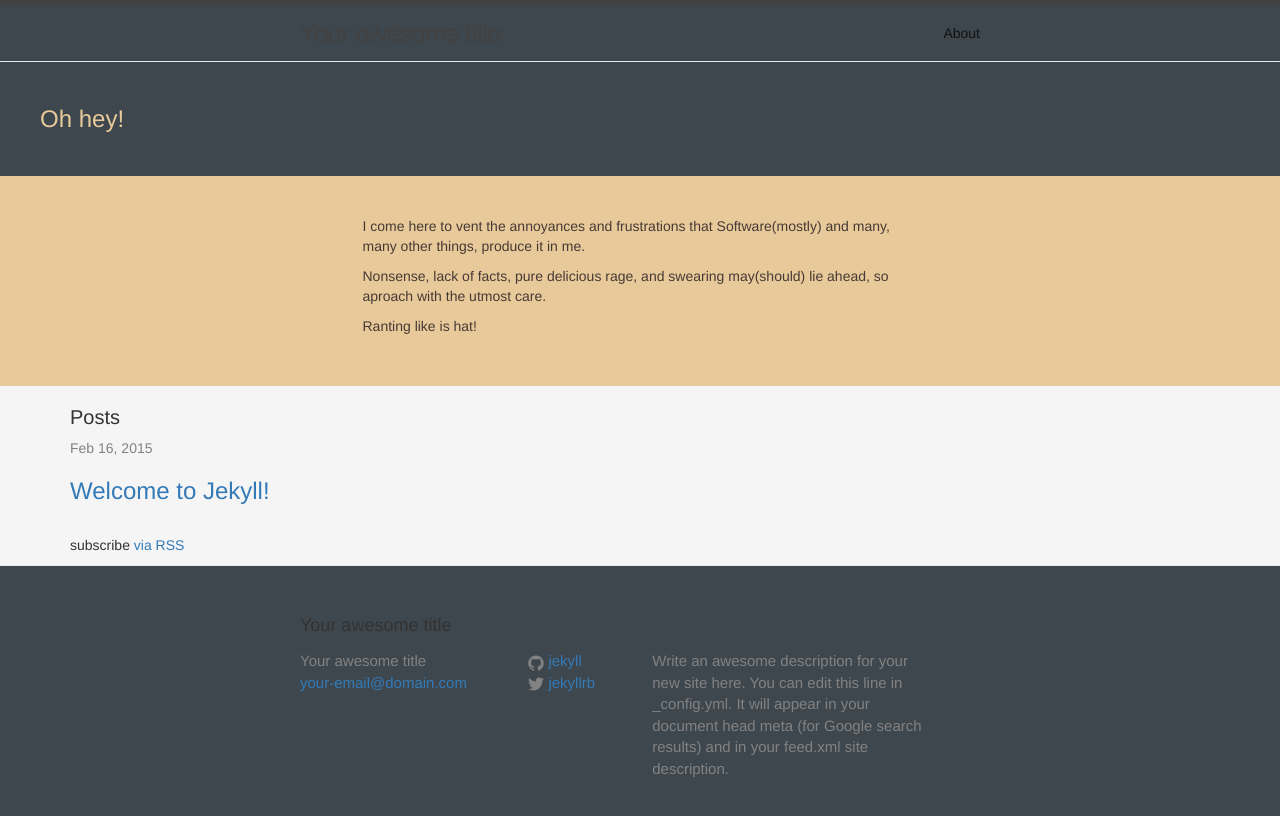
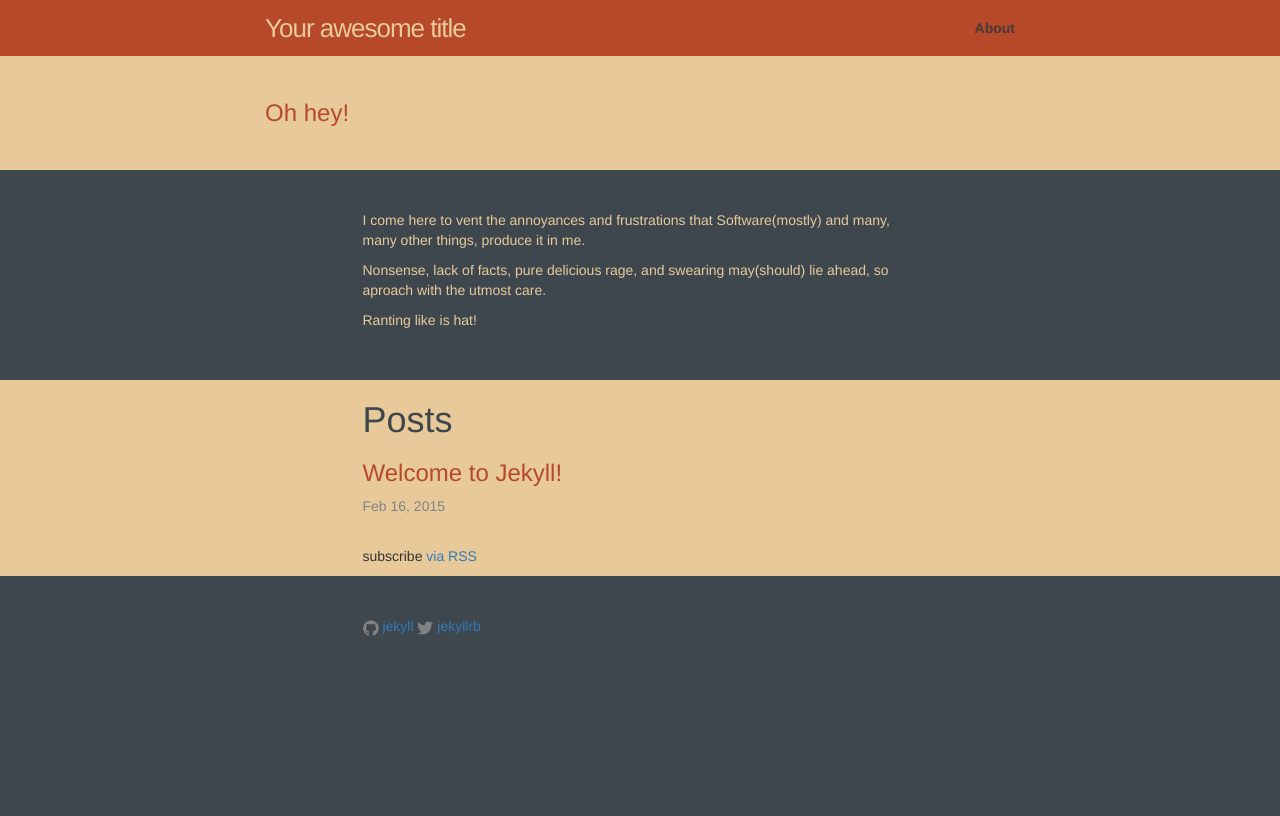
Before and after one commit to aldoutrera/aldoutrera.github.io, a Jekyll site: the page built from index.html, in a window 1280 px wide. Shown: the top 816 px of the page. Built offline with Jekyll 4.4.1, drawn with Linux system fonts in a browser that asks for light colours.

Commit message:
Actualizando markup y css

```diff
--- a/_includes/content.html
+++ b/_includes/content.html
@@ -1,8 +1,8 @@
 <div class = "content-container">
   <div class = "container">
-    <div class = "row">
-      <div class = "col-md-12">
-        <div class = "content">
+    <div class = "content">
+      <div class = "row">
+        <div class = "col-md-6 col-md-offset-3">
           {{ content }}
         </div>
       </div>
--- a/_includes/footer.html
+++ b/_includes/footer.html
@@ -1,21 +1,11 @@
-<footer class="site-footer">
+<div class = "footer-container">
+  <div class = "container">
 
-  <div class="wrapper">
+    <footer class="footer">
 
-    <h2 class="footer-heading">{{ site.title }}</h2>
-
-    <div class="footer-col-wrapper">
-      <div class="footer-col  footer-col-1">
-        <ul class="contact-list">
-          <li>{{ site.title }}</li>
-          <li><a href="mailto:{{ site.email }}">{{ site.email }}</a></li>
-        </ul>
-      </div>
-
-      <div class="footer-col  footer-col-2">
-        <ul class="social-media-list">
+      <div class="row">
+        <div class="col-md-6 col-md-offset-3">
           {% if site.github_username %}
-          <li>
             <a href="https://github.com/{{ site.github_username }}">
               <span class="icon  icon--github">
                 <svg viewBox="0 0 16 16">
@@ -25,11 +15,8 @@
 
               <span class="username">{{ site.github_username }}</span>
             </a>
-          </li>
           {% endif %}
-
           {% if site.twitter_username %}
-          <li>
             <a href="https://twitter.com/{{ site.twitter_username }}">
               <span class="icon  icon--twitter">
                 <svg viewBox="0 0 16 16">
@@ -40,16 +27,11 @@
 
               <span class="username">{{ site.twitter_username }}</span>
             </a>
-          </li>
           {% endif %}
-        </ul>
+
+        </div>
       </div>
 
-      <div class="footer-col  footer-col-3">
-        <p class="text">{{ site.description }}</p>
-      </div>
-    </div>
-
+    </footer>
   </div>
-
-</footer>
+</div>
--- a/_includes/menu.html
+++ b/_includes/menu.html
@@ -1,8 +1,10 @@
-<header class="site-header">
+<div class = "menu-container">
+  <div class = "container">
+    <div class = "row">
+      <div class = "col-md-8 col-md-offset-2">
+        <header class="menu">
 
-  <div class="wrapper">
-
-    <a class="site-title" href="{{ site.baseurl }}/">{{ site.title }}</a>
+          <a class="title" href="{{ site.baseurl }}/">{{ site.title }}</a>
 
           <nav class="site-nav">
             <a href="#" class="menu-icon">
@@ -16,12 +18,14 @@
             <div class="trigger">
               {% for page in site.pages %}
                 {% if page.title %}
-          <a class="page-link" href="{{ page.url | prepend: site.baseurl }}">{{ page.title }}</a>
+                  <a class="link" href="{{ page.url | prepend: site.baseurl }}">{{ page.title }}</a>
                 {% endif %}
               {% endfor %}
             </div>
           </nav>
 
+        </header>
       </div>
-
-</header>
+    </div>
+  </div>
+</div>
--- a/_includes/welcome_message.html
+++ b/_includes/welcome_message.html
@@ -1,13 +1,17 @@
+<div class = "welcome-message-container">
+  <div class = "container">
     <div class = "welcome-message">
       <div class = "row">
-    <div class = "col-md-8">
+        <div class = "col-md-5 col-md-offset-2">
           <div class = "text">
             Oh hey!
           </div>
         </div>
-    <div class = "col-md-4">
+        <div class = "col-md-3">
           <div class = "img">
           </div>
         </div>
       </div>
     </div>
+  </div>
+</div>
--- a/css/main.scss
+++ b/css/main.scss
@@ -61,18 +61,43 @@ body {
 }
 
 // Menu
+.menu-container {
+
+  background-color: $standout;
+  color: $highlight;
+
   .menu {
+
+    .title {
+      font-size: 26px;
+      line-height: 56px;
+      letter-spacing: -1px;
+      margin-bottom: 0;
+      float: left;
+      color: $highlight;
+    }
+
+    .link {
+      font-weight: bold;
+      color: $dark_shadow;
+    }
+
+  }
 
 }
 
 // Welcome Message
+.welcome-message-container {
+
+  background-color: $highlight;
+
   .welcome-message {
 
-  padding: 40px;
+    padding: 40px 0;
 
     .text {
       font-size: 24px;
-    color: $highlight;
+      color: $standout;
     }
 
     .img {
@@ -80,11 +105,13 @@ body {
 
   }
 
-// Section Heeeader
+}
+
+// Section Header
 .section-header-container {
 
-  background-color: $highlight;
-  color: $dark_shadow;
+  background-color: $background;
+  color: $highlight;
 
   .section-header {
     padding: 40px 0;
@@ -95,11 +122,33 @@ body {
 // Content
 .content-container {
 
-  background-color: $reading_background;
+  background-color: $highlight;
 
   .content: {
+    padding: 40px 0;
+    color: $dark_shadow;
+  }
+
+  .content-heading {
+    color: $background;
   }
 
 }
 
 // Footer
+.footer-container {
+
+  .footer {
+    padding: 40px 0;
+  }
+
+}
+
+// Posts
+.post-list {
+
+  .post-link {
+    color: $standout;
+  }
+
+}
--- a/index.html
+++ b/index.html
@@ -2,22 +2,17 @@
 layout: default
 ---
 
-<div class="home">
-
-  <h1 class="page-heading">Posts</h1>
+<h1 class="content-heading">Posts</h1>
 
 <ul class="post-list">
   {% for post in site.posts %}
     <li>
-        <span class="post-meta">{{ post.date | date: "%b %-d, %Y" }}</span>
-
       <h2>
         <a class="post-link" href="{{ post.url | prepend: site.baseurl }}">{{ post.title }}</a>
       </h2>
+      <span class="post-meta">{{ post.date | date: "%b %-d, %Y" }}</span>
     </li>
   {% endfor %}
 </ul>
 
 <p class="rss-subscribe">subscribe <a href="{{ "/feed.xml" | prepend: site.baseurl }}">via RSS</a></p>
-
-</div>
```
Lines whose indentation alone changed are shown as unchanged.
